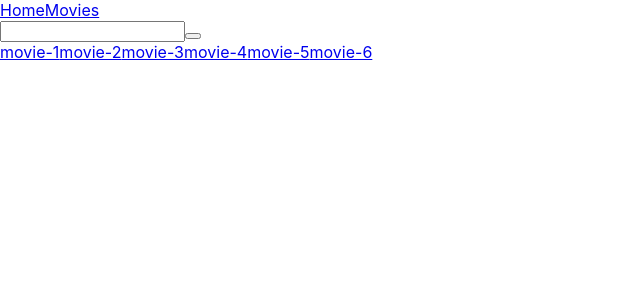
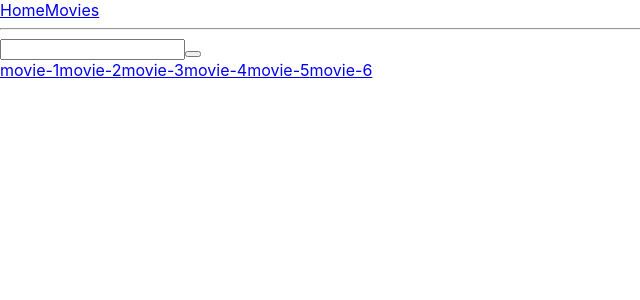
Before and after one commit to mantr88/goit-react-hw-05-movies, a React (Create React App) app: page /goit-react-hw-05-movies/movies in a window 1280 px wide. Shown: the top 300 px of the page, without its empty margins (0-640 px from the left). Built offline with nearby package versions, Linux system fonts and the light colour scheme.

Commit message:
added sharedLoyaut

```diff
--- a/src/components/App.jsx
+++ b/src/components/App.jsx
@@ -1,5 +1,6 @@
 import { Suspense, lazy } from 'react';
 import { Routes, Route, NavLink } from 'react-router-dom';
+import { SharedLayout } from './SharedLayout';
 
 const Home = lazy(() => import('../Pages/Home'));
 const Movies = lazy(() => import('../Pages/Movies'));
@@ -10,19 +11,15 @@ const Reviews = lazy(() => import('../components/Reviews'));
 export const App = () => {
   return (
     <div>
-      <header>
-        <nav>
-          <NavLink to="/">Home</NavLink>
-          <NavLink to="/movies">Movies</NavLink>
-        </nav>
-      </header>
       <Suspense fallback={<div>Loading...</div>}>
         <Routes>
-          <Route path="/" element={<Home />} />
-          <Route path="/movies" element={<Movies />} />
-          <Route path="/movies/:movieId" element={<MovieDetails />}>
-            <Route path="cast" element={<Cast />} />
-            <Route path="reviews" element={<Reviews />} />
+          <Route path="/" element={<SharedLayout />}>
+            <Route path="/" element={<Home />} />
+            <Route path="/movies" element={<Movies />} />
+            <Route path="/movies/:movieId" element={<MovieDetails />}>
+              <Route path="cast" element={<Cast />} />
+              <Route path="reviews" element={<Reviews />} />
+            </Route>
           </Route>
         </Routes>
       </Suspense>
--- /dev/null
+++ b/src/components/SharedLayout.jsx
@@ -0,0 +1,14 @@
+import { Outlet, NavLink } from 'react-router-dom';
+
+export const SharedLayout = () => {
+  return (
+    <header>
+      <nav>
+        <NavLink to="/">Home</NavLink>
+        <NavLink to="/movies">Movies</NavLink>
+        <hr></hr>
+      </nav>
+      <Outlet />
+    </header>
+  );
+};
```
